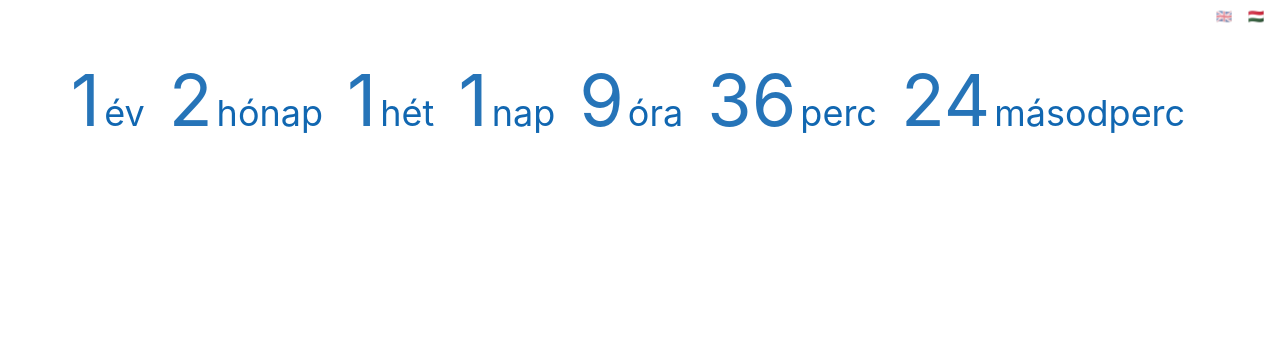
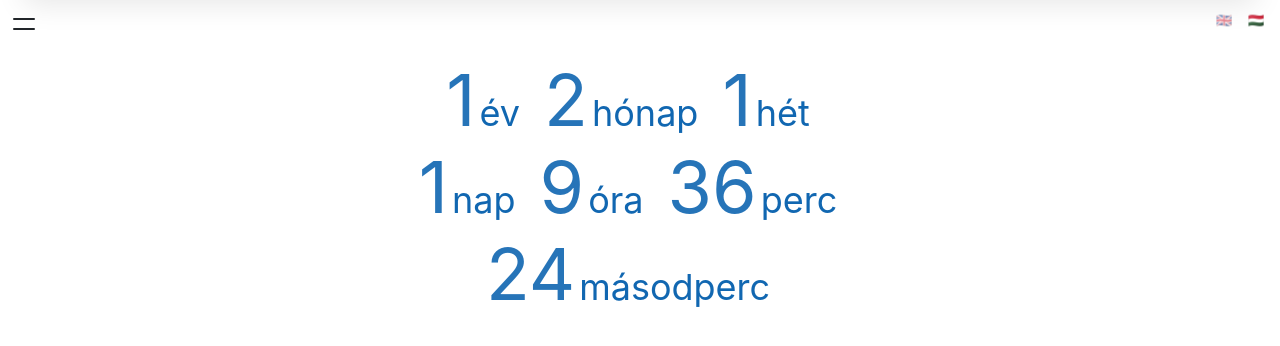
Before and after one commit to szalontaijordan/doriesjordanegybekelnek, a React (Create React App) app: page / in a window 1280 px wide. Shown: the top 346 px of the page. Built offline with nearby package versions, Linux system fonts and the light colour scheme.

Commit message:
feat: add simple menu

```diff
--- a/package.json
+++ b/package.json
@@ -7,6 +7,7 @@
     "@testing-library/react": "^13.3.0",
     "@testing-library/user-event": "^13.5.0",
     "date-fns": "^2.28.0",
+    "node-sass": "^7.0.3",
     "react": "^18.2.0",
     "react-dom": "^18.2.0",
     "react-router-dom": "^6.10.0",
--- a/src/App.css
+++ b/src/App.css
@@ -38,6 +38,8 @@
 .agenda {
   max-width: 760px;
   margin: 0 auto;
+  z-index: 0;
+  position: relative;
 }
 
 .grid {
@@ -159,7 +161,7 @@
 
 .content .title {
   position: sticky;
-  top: 0;
+  top: 24px;
 }
 .timeline {
   position: sticky;
@@ -220,8 +222,9 @@
 
 .lang-selector {
   position: fixed;
-  top: 0;
+  top: 4px;
   right: 8px;
+  transform: scale(1.2);
   z-index: 1;
 }
 .lang-selector.hidden {
@@ -291,12 +294,6 @@
   opacity: 0.3;
 }
 
-@media screen and (min-width: 420px) {
-  .invitation .img2 img {
-    opacity: 1;
-  }
-}
-
 .invitation .brackets {
   margin-top: 8px;
   margin-bottom: 8px;
@@ -310,3 +307,121 @@
 .img2 .text-container {
   font-size: 12px;
 }
+
+.menu {
+  position: fixed;
+  top: 0;
+  left: 0;
+  z-index: 1;
+}
+
+.menu-overlay {
+  padding: 16px;
+  background: radial-gradient(circle at 100%, rgba(238, 194, 44, 0.3) 0%, rgba(238, 194, 44, 0.2) 100%);
+  position: relative;
+  left: 0;
+  right: 0;
+  top: 0;
+  bottom: 0;
+  margin: 0;
+  border-radius: 8px;
+  position: fixed;
+  border: 1px solid rgba(255, 255, 255, 0.3);
+  box-shadow: 0 4px 30px rgba(0, 0, 0, 0.1);
+  text-align: center;
+  backdrop-filter: blur(8px);
+  z-index: 1;
+  transition: all 0.2s ease;
+}
+.menu-overlay.closed {
+  transform: translateY(-100%);
+}
+.menu-overlay.open {
+  transform: translateY(0);
+}
+
+.menu-icon {
+  z-index: 2;
+}
+
+.menu-overlay ul {
+  list-style: none;
+  margin: 0;
+  padding: 0;
+  margin-top: 92px;
+}
+
+.menu-overlay li {
+  display: block;
+  box-shadow: 0 1px 3px rgba(0,0,0,0.12), 0 1px 2px rgba(0,0,0,0.24);
+  padding: 4px 16px;
+  margin: 24px auto;
+  border-radius: 32px;
+  background-color: white;
+  max-width: 320px;
+  border-top-left-radius: 8px;
+  border-bottom-right-radius: 8px;
+}
+
+.menu-overlay a,
+.menu-overlay a:visited
+.menu-overlay a {
+  display: block;
+  color: #384688;
+  font-size: 18px;
+  font-weight: 500;
+  text-decoration: none;
+}
+
+.menu-overlay li.active {
+  pointer-events: none;
+  border-top-width: 0;
+  background-color: rgba(56, 70, 136, 0.85);
+}
+li.active a {
+  color: white;
+}
+
+.menu-overlay button.close {
+  border: none;
+  padding: 0;
+  width: 32px;
+  height: 32px;
+  border: 1px solid rgba(0, 0, 0, 0.5);
+  border-radius: 50%;
+  overflow: hidden;
+  background: transparent;
+}
+
+@media screen and (min-width: 420px) {
+  .invitation .img2 img {
+    opacity: 1;
+  }
+
+  .lang-selector {
+    transform: scale(1.0);
+  }
+}
+
+@media screen and (min-width: 768px) {
+  .menu-overlay {
+    top: 24px;
+    left: 24px;
+    bottom: unset;
+    right: 24px;
+  }
+  .menu-overlay.closed {
+    top: 0;
+  }
+  .menu-overlay.open {
+    top: 56px;
+    left: 64px;
+    bottom: unset;
+    right: 64px;
+  }
+}
+
+.cntdwn {
+  max-width: 500px;
+  margin: 0 auto;
+}
--- a/src/App.js
+++ b/src/App.js
@@ -1,13 +1,15 @@
 import { addDays, addHours, addMinutes, addMonths, addSeconds, addWeeks, addYears, differenceInDays, differenceInHours, differenceInMinutes, differenceInMonths, differenceInSeconds, differenceInWeeks, differenceInYears } from 'date-fns';
 import { useState, useEffect, useContext } from 'react';
 
-import { createBrowserRouter, RouterProvider } from 'react-router-dom';
+import { Link, Route, Routes, useLocation } from 'react-router-dom';
 import Invitation from './Invitation';
 
 import './App.css';
+import './Menu.scss';
+
 import { I18NContext, useI18N } from './i18n';
 
-const router = createBrowserRouter([
+const router = [
     {
       path: "/",
       element: <CountDown />,
@@ -32,15 +34,55 @@ const router = createBrowserRouter([
         path: '/invitation',
         element: <Invitation />,
     }
-]);
+];
 
 function App() {
     const [lang, setLang] = useState('hu');
 
     return <I18NContext.Provider value={{ lang, setLang }}>
+        <Menu />
         <LangSelector />
-        <RouterProvider router={router} />
+        <Routes>
+            {router.map(route => <Route key={route.path} path={route.path} element={route.element} />)}
+        </Routes>
     </I18NContext.Provider>;
+}
+
+function Menu() {
+    //
+    // https://codepen.io/fromwireframes/pen/arMrYp
+    //
+    const [isOpen, setIsOpen] = useState(false);
+    const { pathname } = useLocation();
+    const onChange = () => setIsOpen(prev => !prev);
+
+    const close = () => setIsOpen(false);
+
+    return <div className="menu">
+        <div className="menu-icon">
+            <input className="menu-icon__cheeckbox" type="checkbox" checked={isOpen} onChange={onChange} />
+            <div><span /><span /></div>
+        </div>
+        <div className={`menu-overlay ${isOpen ? 'open' : 'closed'}`}>
+            <nav>
+                <ul>
+                    <li className={pathname === '/' ? 'active' : ''}>
+                        <Link to="/" onClick={close}>Visszaszámláló</Link>
+                    </li>
+                    <li className={pathname === '/program' ? 'active' : ''}>
+                        <Link to="/program" onClick={close}>Program</Link>
+                    </li>
+                    <li className={pathname === '/meghivo' ? 'active' : ''}>
+                        <Link to="/meghivo" onClick={close}>Meghívó</Link>
+                    </li>
+                </ul>
+            </nav>
+            <div className="menu-icon close">
+                <input className="menu-icon__cheeckbox" type="checkbox" checked={isOpen} onChange={onChange} />
+                <div><span /><span /></div>
+            </div>
+        </div>
+    </div>
 }
 
 function LangSelector() {
@@ -192,10 +234,12 @@ function CountDown() {
     return (
         <>
             <div className="container">
-                {labels.map((label, key) => <span className="entry" key={key}>
-                    <span className="number">{Object.entries(label)[0][1]}</span>
-                    <span className="text">{Object.entries(label)[0][0]}</span>
-                </span>)}
+                <div className="cntdwn">
+                    {labels.map((label, key) => <span className="entry" key={key}>
+                        <span className="number">{Object.entries(label)[0][1]}</span>
+                        <span className="text">{Object.entries(label)[0][0]}</span>
+                    </span>)}
+                </div>
             </div>
         </>
     );
--- /dev/null
+++ b/src/Menu.scss
@@ -0,0 +1,94 @@
+:root {
+	--bar-bg: #212529;
+}
+
+.menu-icon {
+	position: fixed;
+	top: 0;
+	left: 0;
+	width: 32px;
+	height: 32px;
+	padding: 8px;
+	cursor: pointer;
+
+	.menu-icon__cheeckbox {
+		display: block;
+		width: 100%;
+		height: 100%;
+		position: relative;
+		cursor: pointer;
+		z-index: 2;
+		-webkit-touch-callout: none;
+		position: absolute;
+		opacity: 0;
+	}
+	div {
+		margin: auto;
+		position: absolute;
+		top: 0;
+		right: 0;
+		left: 0;
+		bottom: 0;
+		width: 22px;
+		height: 12px;
+	}
+	span {
+		position: absolute;
+		display: block;
+		width: 100%;
+		height: 2px;
+		background-color: var(--bar-bg, #000);
+		border-radius: 1px;
+		transition: all 0.2s cubic-bezier(0.1, 0.82, 0.76, 0.965);
+
+		&:first-of-type {
+			top: 0;
+		}
+		&:last-of-type {
+			bottom: 0;
+		}
+	}
+	&.active,
+	.menu-icon__cheeckbox:checked + div {
+		span {
+			&:first-of-type {
+				transform: rotate(45deg);
+				top: 5px;
+			}
+			&:last-of-type {
+				transform: rotate(-45deg);
+				bottom: 5px;
+			}
+		}
+	}
+
+	&.active:hover span:first-of-type,
+	&.active:hover span:last-of-type,
+	&:hover .menu-icon__cheeckbox:checked + div span:first-of-type,
+	&:hover .menu-icon__cheeckbox:checked + div span:last-of-type {
+		width: 22px;
+	}
+
+	&:hover {
+		// no need hover effect on mobile.
+		@media (min-width: 1024px) {
+			span:first-of-type {
+				width: 26px;
+			}
+
+			span:last-of-type {
+				width: 12px;
+			}
+		}
+	}
+}
+.menu-icon.close {
+	position: relative;
+	margin: 64px auto;
+	transform: scale(1.2);
+
+	span {
+		background-color: white;
+		box-shadow: 0 4px 30px rgba(0, 0, 0, 0.5);
+	}
+}
--- a/src/index.js
+++ b/src/index.js
@@ -3,11 +3,14 @@ import ReactDOM from 'react-dom/client';
 import './index.css';
 import App from './App';
 import reportWebVitals from './reportWebVitals';
+import { BrowserRouter } from 'react-router-dom';
 
 const root = ReactDOM.createRoot(document.getElementById('root'));
 root.render(
   <React.StrictMode>
-    <App />
+    <BrowserRouter>
+      <App />
+    </BrowserRouter>
   </React.StrictMode>
 );
 
```
Also changed, not shown: 1 other file (tests, documents, lock files or other folders).
